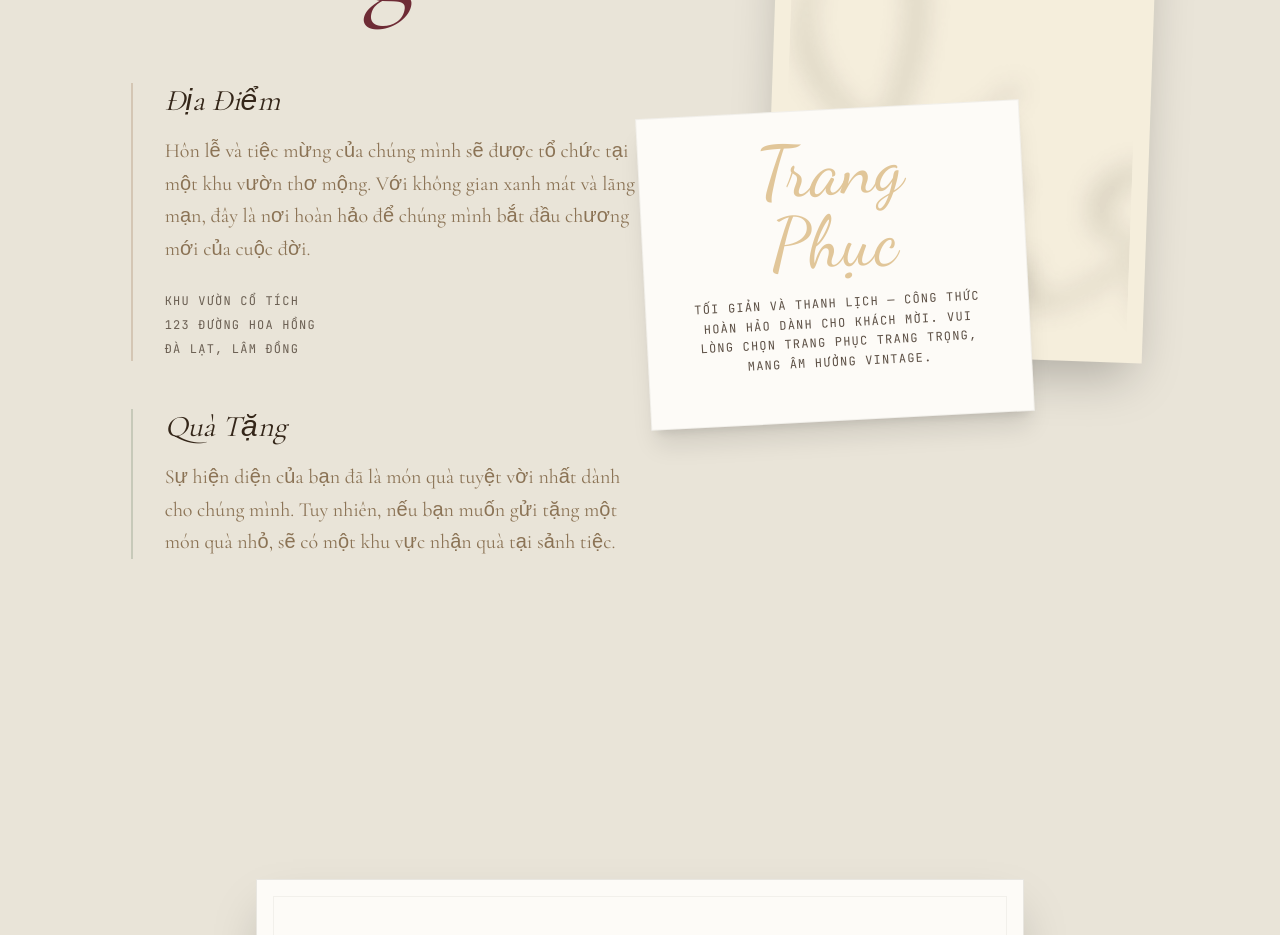
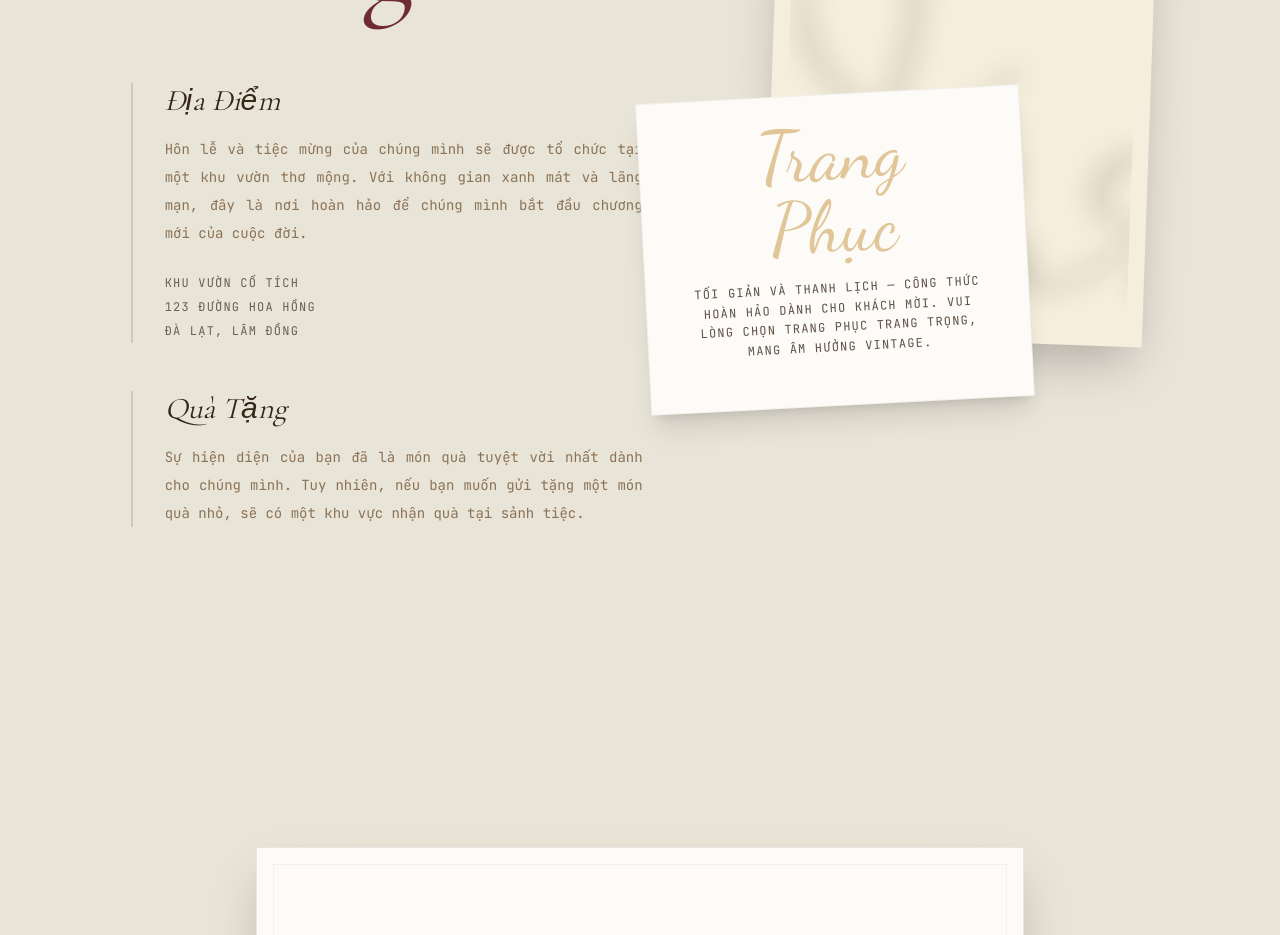
Before and after one commit to lequyn24-sudo/Q-N, a Next.js app: page / in a window 1280 px wide. Shown: the part 6020-6955 px from the top of the page. Built offline with nearby package versions, Linux system fonts and the light colour scheme; a web font is replaced by a local one.

Commit message:
Update body paragraphs in WeddingDetails to use JetBrains Mono matching the Story section

```diff
--- a/src/components/WeddingDetails.tsx
+++ b/src/components/WeddingDetails.tsx
@@ -29,7 +29,7 @@ export default function WeddingDetails() {
             <div className="space-y-12 max-w-lg mr-auto md:ml-12 lg:ml-0">
               <div className="border-l-2 border-vintage-sepia/30 pl-8">
                 <h3 className="font-serif text-3xl mb-4 text-vintage-ink italic">Địa Điểm</h3>
-                <p className="font-serif text-xl text-vintage-soft-brown leading-relaxed mb-6">
+                <p className="font-jetbrains text-xs md:text-sm text-vintage-soft-brown leading-loose text-justify mb-6">
                   Hôn lễ và tiệc mừng của chúng mình sẽ được tổ chức tại một khu vườn thơ mộng. Với không gian xanh mát và lãng mạn, đây là nơi hoàn hảo để chúng mình bắt đầu chương mới của cuộc đời.
                 </p>
                 <address className="not-italic font-jetbrains text-xs uppercase tracking-widest text-vintage-ink/70 leading-loose">
@@ -41,7 +41,7 @@ export default function WeddingDetails() {
 
               <div className="border-l-2 border-vintage-dusty-green/30 pl-8">
                 <h3 className="font-serif text-3xl mb-4 text-vintage-ink italic">Quà Tặng</h3>
-                <p className="font-serif text-xl text-vintage-soft-brown leading-relaxed">
+                <p className="font-jetbrains text-xs md:text-sm text-vintage-soft-brown leading-loose text-justify">
                   Sự hiện diện của bạn đã là món quà tuyệt vời nhất dành cho chúng mình. Tuy nhiên, nếu bạn muốn gửi tặng một món quà nhỏ, sẽ có một khu vực nhận quà tại sảnh tiệc.
                 </p>
               </div>
```
